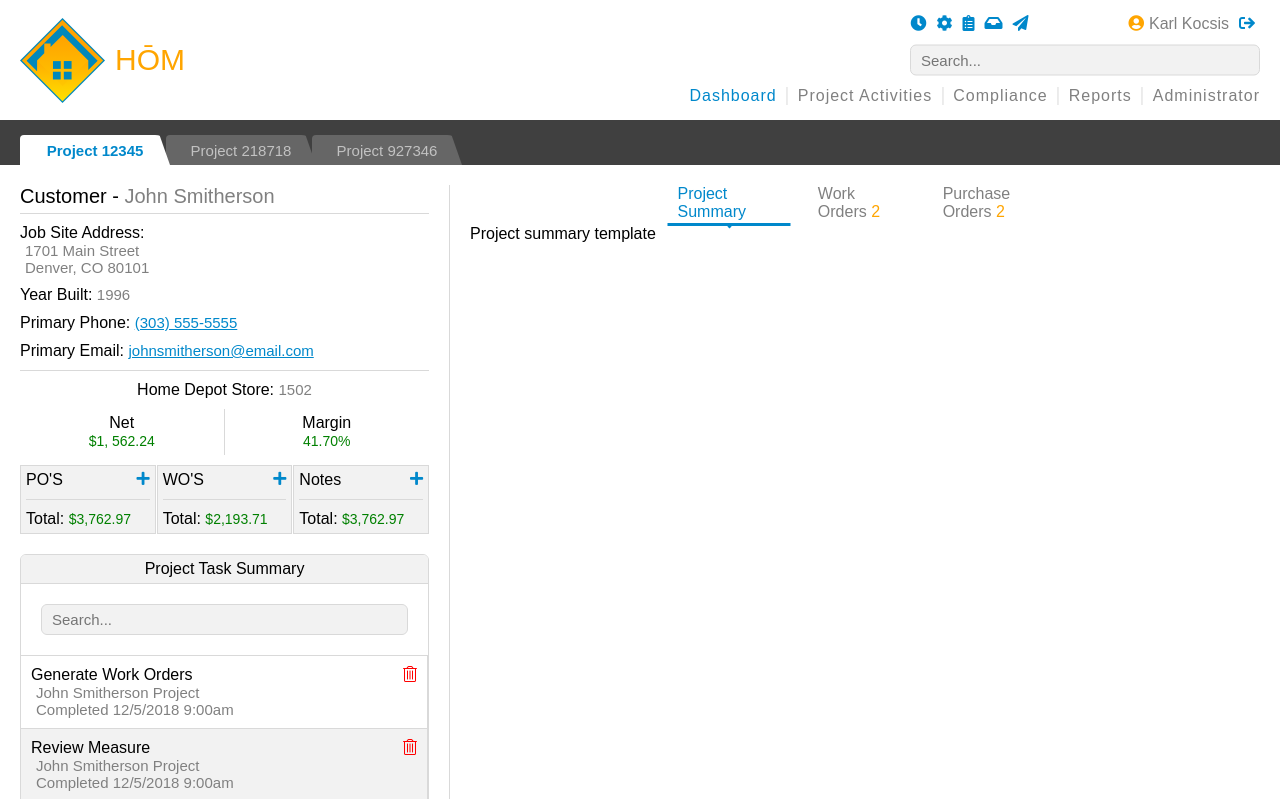
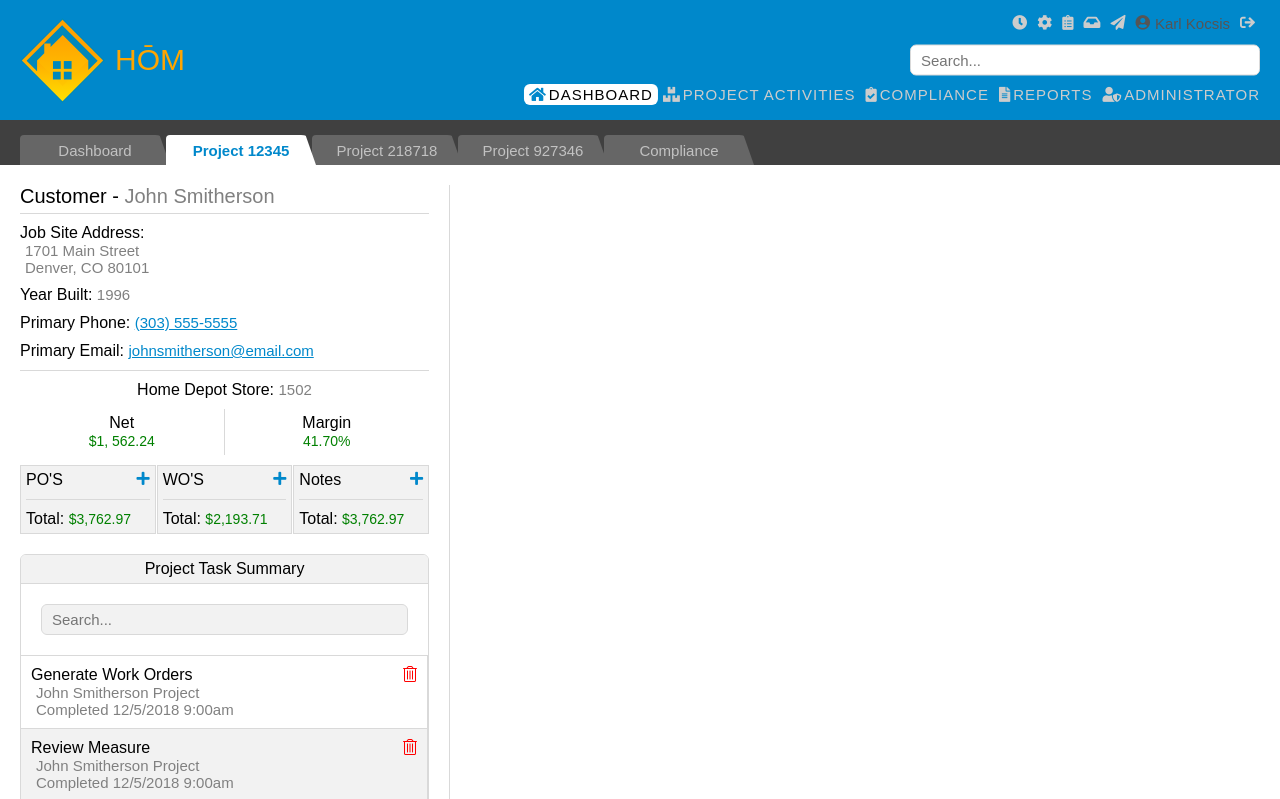
Before and after one commit to idotheinternet/tab-demo, a website: page app/index.html in a window 1280 px wide. Both pictures are taken after a click on the element "Project 12345". Shown: the top 799 px of the page. Drawn offline with Linux system fonts and the light colour scheme.

Commit message:
fixed header and stuff

```diff
--- a/app/index.css
+++ b/app/index.css
@@ -9,10 +9,7 @@
     align-items: center;
     width: 100%;
     height: 120px;
-    background-color: #fff;
-    /*
     background-color: #0088cb;
-    */
     padding: 0px 20px;
 }
 #logo {
@@ -34,24 +31,21 @@
     top: 15px;
     left: calc(100% - 20px);
     transform: translateX(-100%);
-    color: #0088cb;
-    /*
-    color: #ffa500;
-    */
+    color: #ccc;
+    font-size: 15px;
 }
 #icons i {
     margin: 0px 5px;
     cursor: pointer;
 }
 .fa-user-circle {
-    color: #ffa500;
-    margin-left: 95px!important;
+    color: #555;
     margin-right: 5px;
 }
 #icons span {
     white-space: nowrap;
     margin-right: 5px;
-    color: gray;
+    color: #555;
 }
 #input {
     position: absolute;
@@ -61,7 +55,7 @@
     border: 1px solid #d9d9d9;
     border-radius: 6px;
     padding: 6px 10px;
-    background-color: #f2f2f2;
+    background-color: #fff;
     color: gray;
     width: 350px;
     font-size: 15px;
@@ -72,17 +66,24 @@
     top: calc(100% - 15px);
     left: calc(100% - 20px);
     transform: translate(-100%, -100%);
-    font-size: 16px;
+    font-size: 15px;
 }
 .item {
-    padding: 0px 10px;
+    padding: 2px 5px;
     white-space: nowrap;
-    color: gray;
-    border-right: 1px solid #d9d9d9;
+    color: #ccc;
     letter-spacing: 1px;
     cursor: pointer;
+    border-radius: 6px;
+}
+.item i {
+    margin-right: 2px;
 }
 .item.active {
+    background-color: #fff;
+    color: #000;
+}
+.item.active i {
     color: #0088cb;
 }
 #nav .item:last-child {
@@ -126,6 +127,12 @@
 }
 #tabs .tab:nth-child(3) {
     transform: translateX(-8px);
+}
+#tabs .tab:nth-child(4) {
+    transform: translateX(-12px);
+}
+#tabs .tab:nth-child(5) {
+    transform: translateX(-16px);
 }
 #main {
     display: inline-flex;
@@ -273,43 +280,6 @@ a {
 #pt-content .pt-item:nth-child(even) {
     background-color: #f2f2f2;
 }
-#right-nav {
-    position: absolute;
-    top: 0;
-    display: inline-flex;
-    height: auto;
-    left: 50%;
-    transform: translateX(-50%);
-}
-.rn-item {
-    color: gray;
-    margin: 0px 20px;
-    cursor: pointer;
-}
-.rn-item.active {
-    color: #0088cb;
-}
-.orange {
-    color: #ffa500;
-}
-#slider {
-    position: absolute;
-    top: calc(100% + 2px);
-    left: 10px;
-    width: calc(33.33% - 15px);
-    height: 3px;
-    background-color: #0088cb;
-    transition: transform .2s;
-}
-#slider div {
-    width: 3px;
-    height: 3px;
-    position: absolute;
-    top: 2px;
-    left: 50%;
-    transform: translateX(-50%) rotate(45deg);
-    background-color: #0088cb;
-}
 .fa-trash-alt {
     position: absolute;
     top: 10px;
@@ -317,6 +287,3 @@ a {
     transform: translateX(-100%);
     color: red;
 }
-#right-content {
-    padding-top: 20px;
-}
--- a/app/index.html
+++ b/app/index.html
@@ -21,17 +21,19 @@
             </div>
             <input id="input" placeholder="Search...">
             <div id="nav">
-                <span class="item active">Dashboard</span>
-                <span class="item">Project Activities</span>
-                <span class="item">Compliance</span>
-                <span class="item">Reports</span>
-                <span class="item">Administrator</span>
+                <span class="item active"><i class="fas fa-home"></i>DASHBOARD</span>
+                <span class="item"><i class="fas fa-boxes"></i>PROJECT ACTIVITIES</span>
+                <span class="item"><i class="fas fa-clipboard-check"></i>COMPLIANCE</span>
+                <span class="item"><i class="fas fa-file-alt"></i>REPORTS</span>
+                <span class="item"><i class="fas fa-user-shield"></i>ADMINISTRATOR</span>
             </div>
         </div>
         <div id="tabs">
-            <div class="tab active" data-index="0">Project 12345</div>
-            <div class="tab" data-index="1">Project 218718</div>
-            <div class="tab" data-index="2">Project 927346</div>
+            <div class="tab" data-index="0">Dashboard</div>
+            <div class="tab active" data-index="1">Project 12345</div>
+            <div class="tab" data-index="2">Project 218718</div>
+            <div class="tab" data-index="3">Project 927346</div>
+            <div class="tab" data-index="4">Compliance</div>
         </div>
         <div id="main">
             <div id="left">
@@ -135,15 +137,7 @@
                 </div>
             </div>
             <div id="right">
-                <div id="right-nav">
-                    <span class="rn-item active" data-index="0">Project Summary</span>
-                    <span class="rn-item" data-index="1">Work Orders <span class="orange">2</span></span>
-                    <span class="rn-item" data-index="2">Purchase Orders <span class="orange">2</span></span>
-                    <div id="slider">
-                        <div></div>
-                    </div>
-                </div>
-                <div id="right-content">Project summary template</div>
+
             </div>
         </div>
         <script src="index.js"></script>
--- a/app/index.js
+++ b/app/index.js
@@ -1,19 +1,17 @@
 "use strict";
-function initActive(elems, func) {
+function initTabs(elems) {
     const items = document.getElementsByClassName(elems);
-    let active = 0,
-    i = items.length;
+    let i = items.length;
     while(i--) items[i].onclick = function() {
-        items[active].classList.remove("active");
+        let i = items.length;
+        while(i--) {
+            if(items[i].classList.contains("active")) {
+                items[i].classList.remove("active");
+                break;
+            }
+        }
         this.classList.add("active");
-        active = Number(this.dataset.index);
-        func ? (
-            document.getElementById("slider").style.transform = "translateX(calc(" + (active * 100) + "% + " + (!active ? 0 : active === 1 ? 5 : 20) + "px)",
-            document.getElementById("right-content").textContent = !active ? "Project Summary Template" : active === 1 ? "WO's Template" : "PO's Template"
-        ) : (
-            console.log("asdf")
-        )
     }
 }
-initActive("tab", false);
-initActive("rn-item", true);
+initTabs("item");
+initTabs("tab");
```
